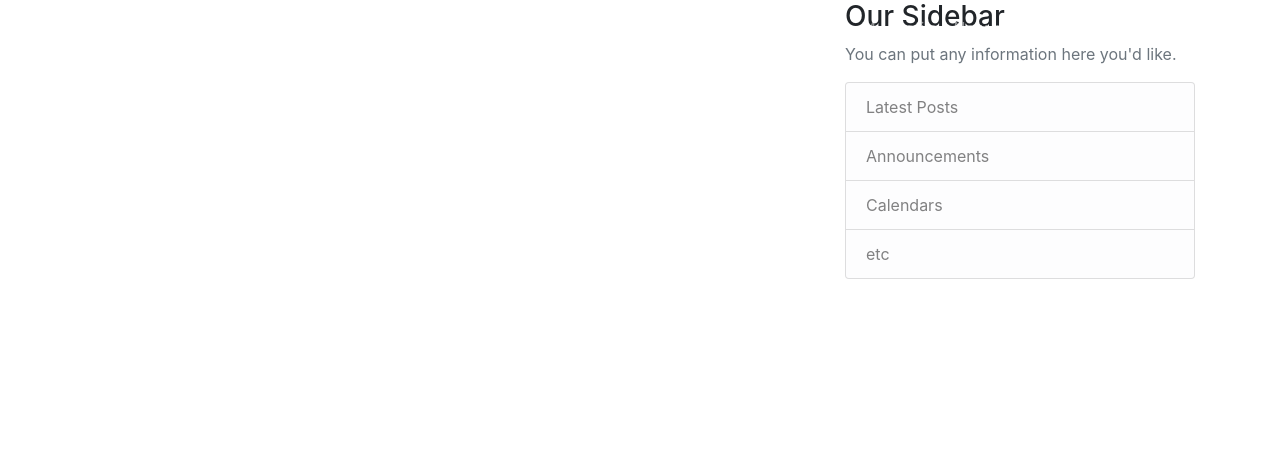
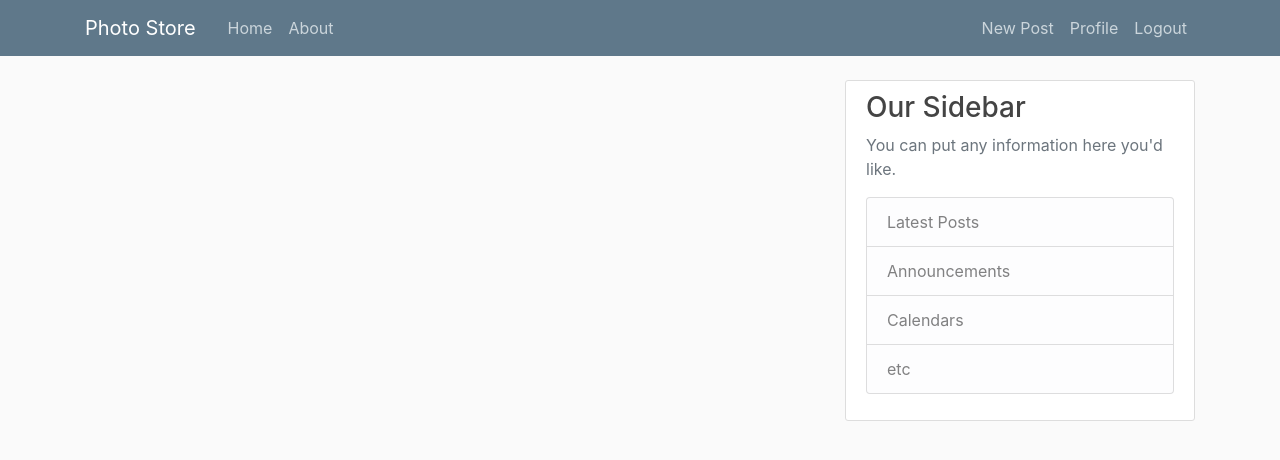
Before and after one commit to paulhinta/shopify-backend-challenge, a Django app: template src/templates/store/home.html in a window 1280 px wide. Shown: the top 460 px of the page. Run offline with Django 3.2, Linux system fonts and the light colour scheme; the template is opened without the code that fills it, so the values that code supplies are empty; a user stored in the database is signed in; some libraries are stand-ins or nearby versions.

Commit message:
Fixed template issues

```diff
--- a/src/gallery/urls.py
+++ b/src/gallery/urls.py
@@ -25,7 +25,7 @@
 
 urlpatterns = [
     path('admin/', admin.site.urls),
-    path('store/', include('store.urls')),
+    #path('store/', include('store.urls')),
     path('', include('store.urls')),
     path('member/', user_register, name='user-register'),
     path('login/', LoginView.as_view(template_name="members/login.html"), name='login'),
--- a/src/static/css/main.css
+++ b/src/static/css/main.css
@@ -19,4 +19,87 @@
     text-align: center;
   }
 
-  p.solid {border-style: solid;}
+  body {
+    background: #fafafa;
+    color: #333333;
+    margin-top: 5rem;
+  }
+
+  h1, h2, h3, h4, h5, h6 {
+    color: #444444;
+  }
+
+  ul {
+    margin: 0;
+  }
+
+  .bg-steel {
+    background-color: #5f788a;
+  }
+
+  .site-header .navbar-nav .nav-link {
+    color: #cbd5db;
+  }
+
+  .site-header .navbar-nav .nav-link:hover {
+    color: #ffffff;
+  }
+
+  .site-header .navbar-nav .nav-link.active {
+    font-weight: 500;
+  }
+
+  .content-section {
+    background: #ffffff;
+    padding: 10px 20px;
+    border: 1px solid #dddddd;
+    border-radius: 3px;
+    margin-bottom: 20px;
+  }
+
+  .article-title {
+    color: #444444;
+  }
+
+  a.article-title:hover {
+    color: #428bca;
+    text-decoration: none;
+  }
+
+  .article-content {
+    white-space: pre-line;
+  }
+
+  .article-img {
+    height: 65px;
+    width: 65px;
+    margin-right: 16px;
+  }
+
+  .article-metadata {
+    padding-bottom: 1px;
+    margin-bottom: 4px;
+    border-bottom: 1px solid #e3e3e3
+  }
+
+  .article-metadata a:hover {
+    color: #333;
+    text-decoration: none;
+  }
+
+  .article-svg {
+    width: 25px;
+    height: 25px;
+    vertical-align: middle;
+  }
+
+  .account-img {
+    height: 125px;
+    width: 125px;
+    margin-right: 20px;
+    margin-bottom: 16px;
+  }
+
+  .account-heading {
+    font-size: 2.5rem;
+  }
--- a/src/store/static/store/main.css
+++ b/src/store/static/store/main.css
@@ -1,3 +1,24 @@
+div.gallery {
+  margin: 5px;
+  border: 1px solid #ccc;
+  float: left;
+  width: 180px;
+}
+
+div.gallery:hover {
+  border: 1px solid #777;
+}
+
+div.gallery img {
+  width: 100%;
+  height: auto;
+}
+
+div.desc {
+  padding: 15px;
+  text-align: center;
+}
+
 body {
   background: #fafafa;
   color: #333333;
--- a/src/templates/store/base.html
+++ b/src/templates/store/base.html
@@ -1,8 +1,8 @@
 {% load static %}
-
 <!DOCTYPE html>
 <html>
 <head>
+
     <!-- Required meta tags -->
     <meta charset="utf-8">
     <meta name="viewport" content="width=device-width, initial-scale=1, shrink-to-fit=no">
@@ -10,20 +10,19 @@
     <!-- Bootstrap CSS -->
     <link rel="stylesheet" href="https://maxcdn.bootstrapcdn.com/bootstrap/4.0.0/css/bootstrap.min.css" integrity="sha384-Gn5384xqQ1aoWXA+058RXPxPg6fy4IWvTNh0E263XmFcJlSAwiGgFAW/dAiS6JXm" crossorigin="anonymous">
 
-     <link rel="stylesheet" type="text/css" href = "{% static 'css/main.css' %}">
-
+    <link rel="stylesheet" type="text/css" href="{% static 'store/main.css' %}">
 
     {% if title %}
-        <title>Store - {{title}}</title>
+        <title>Photo Store - {{ title }}</title>
     {% else %}
-        <title>Store</title>
+        <title>Photo Store</title>
     {% endif %}
 </head>
 <body>
     <header class="site-header">
       <nav class="navbar navbar-expand-md navbar-dark bg-steel fixed-top">
         <div class="container">
-            <a class="navbar-brand mr-4" href="/">Photo Buy & Sell</a>
+          <a class="navbar-brand mr-4" href="{% url 'store-home' %}">Photo Store</a>
           <button class="navbar-toggler" type="button" data-toggle="collapse" data-target="#navbarToggle" aria-controls="navbarToggle" aria-expanded="false" aria-label="Toggle navigation">
           <span class="navbar-toggler-icon"></span>
           </button>
@@ -35,13 +34,13 @@
             <!-- Navbar Right Side -->
             <div class="navbar-nav">
               {% if user.is_authenticated %}
-                  <a class="nav-item nav-link" href="{% url 'profile' %}">My profile</a>
-                  <a class="nav-item nav-link" href="{% url 'photo-create' %}">New photo.</a>
+                <a class="nav-item nav-link" href="{% url 'photo-create' %}">New Post</a>
+                <a class="nav-item nav-link" href="{% url 'profile' %}">Profile</a>
                 <a class="nav-item nav-link" href="{% url 'logout' %}">Logout</a>
               {% else %}
                 <a class="nav-item nav-link" href="{% url 'login' %}">Login</a>
+                <a class="nav-item nav-link" href="{% url 'user-register' %}">Register</a>
               {% endif %}
-                  <a class="nav-item nav-link" href="{% url 'user-register' %}">Register</a>
             </div>
           </div>
         </div>
@@ -52,7 +51,7 @@
         <div class="col-md-8">
           {% if messages %}
             {% for message in messages %}
-                <div class='alert alert-{{ message.tags }}'>
+              <div class="alert alert-{{ message.tags }}">
                 {{ message }}
               </div>
             {% endfor %}
--- a/src/templates/store/home.html
+++ b/src/templates/store/home.html
@@ -1,43 +1,37 @@
-{%extends 'store/base.html' %}
-
+{% extends "store/base.html" %}
 {% block content %}
     {% for post in photos %}
-        <div class = "container">
-            <div class = "gallery">
-                <a>
-                    <img src="media/{{ post.pic }}" alt = "{{ post.title }}">
-                </a>
-                <div class="desc">
         <article class="media content-section">
           <img class="rounded-circle article-img" src="{{ post.author.profile.image.url }}">
-                        <div class="gallery">
+          <div class="media-body">
             <div class="article-metadata">
               <a class="mr-2" href="{% url 'user-photos' post.author.username %}">{{ post.author }}</a>
-                            <small class="text-muted">{{ post.date_posted }}</small>
+              <small class="text-muted">{{ post.date_posted|date:"F d, Y" }}</small>
             </div>
             <h2><a class="article-title" href="{% url 'photo-details' post.id %}">{{ post.title }}</a></h2>
-                        <p class="article-content" e>{{ post.description }}</p>
+            <p class="article-content">{{ post.content }}</p>
           </div>
         </article>
-                </div>
-            </div>
-        </div>
-        {%endfor%}
+    {% endfor %}
     {% if is_paginated %}
+
       {% if page_obj.has_previous %}
-                <a class = "btn btn-outline-info mb-4" href="?page=1">1</a>
-                <a class = "btn btn-outline-info mb-4" href="?page={{ page_obj.previous_page_number }}"><</a>
+        <a class="btn btn-outline-info mb-4" href="?page=1">First</a>
+        <a class="btn btn-outline-info mb-4" href="?page={{ page_obj.previous_page_number }}">Previous</a>
       {% endif %}
+
       {% for num in page_obj.paginator.page_range %}
         {% if page_obj.number == num %}
-                    <a class = "btn btn-info mb-4" href="?page={{ num }}">{{ num }}</a>
+          <a class="btn btn-info mb-4" href="?page={{ num }}">{{ num }}</a>
         {% elif num > page_obj.number|add:'-3' and num < page_obj.number|add:'3' %}
-                    <a class = "btn btn-outline-info mb-4" href="?page={{ num }}">{{ num }}</a>
+          <a class="btn btn-outline-info mb-4" href="?page={{ num }}">{{ num }}</a>
         {% endif %}
       {% endfor %}
+
       {% if page_obj.has_next %}
-                <a class = "btn btn-outline-info mb-4" href="?page={{ page_obj.next_page_number }}">></a>
-                <a class = "btn btn-outline-info mb-4" href="?page={{ page_obj.paginator.num_pages }}">{{ page_obj.paginator.num_pages }}</a>
+        <a class="btn btn-outline-info mb-4" href="?page={{ page_obj.next_page_number }}">Next</a>
+        <a class="btn btn-outline-info mb-4" href="?page={{ page_obj.paginator.num_pages }}">Last</a>
       {% endif %}
+
     {% endif %}
 {% endblock content %}
```
Also changed, not shown: src/store/models.py (+3 -8 lines), src/media/mandibuzz_YSG3d1z.jpg (added), src/media/mandibuzz_mklfKNN.jpg (added), src/media/squirtle_HjRgqsJ.jpg (added), src/media/squirtle_LHZ2CdU.jpg (added), src/media/thumbnails/mandibuzz_YSG3d1z.jpg (added), src/media/thumbnails/mandibuzz_mklfKNN.jpg (added), src/media/thumbnails/squirtle_HjRgqsJ.jpg (added), src/media/thumbnails/squirtle_LHZ2CdU.jpg (added), srcdb.sqlite3, 1 other file. Lines whose indentation alone changed are shown as unchanged.
